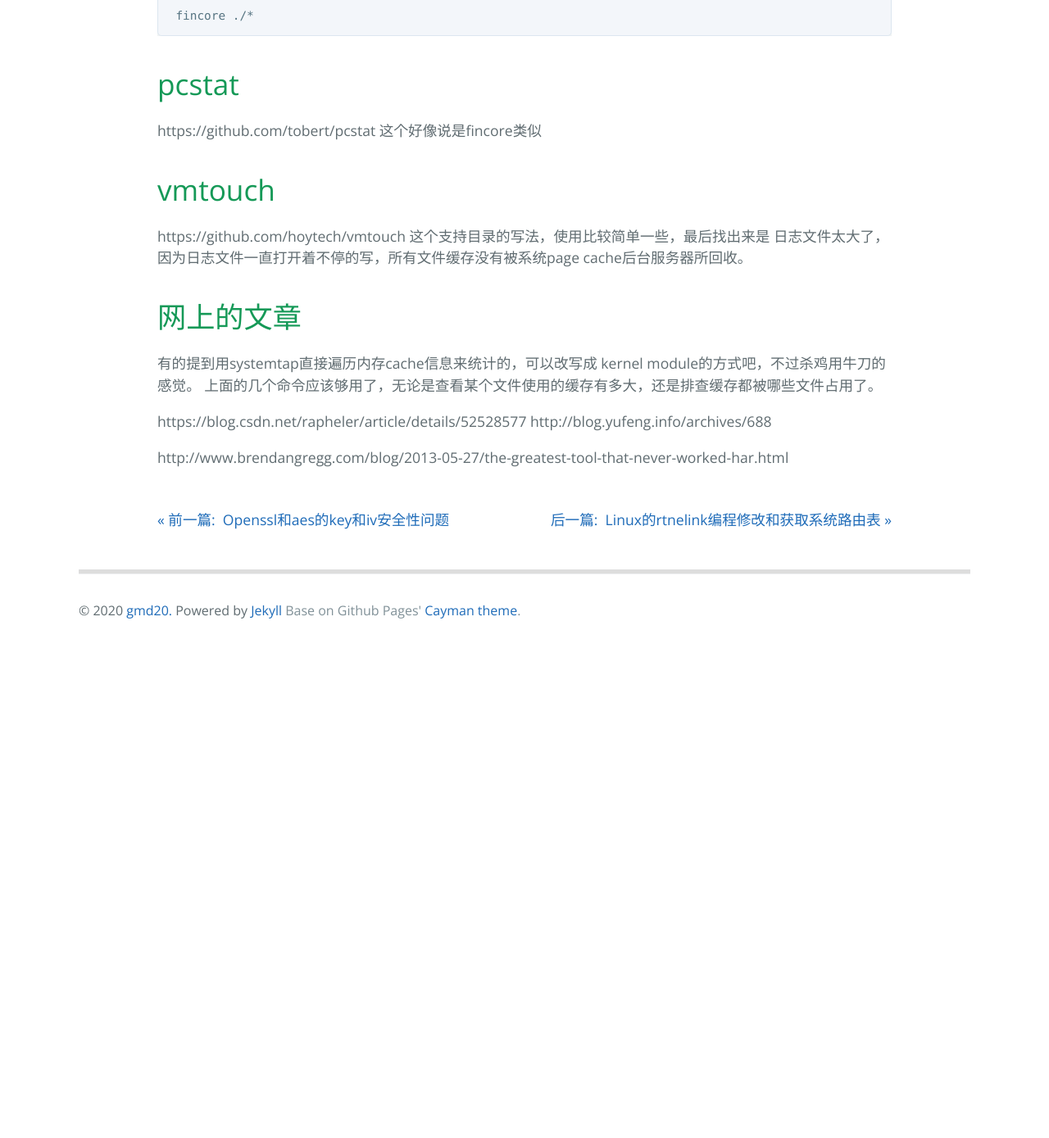
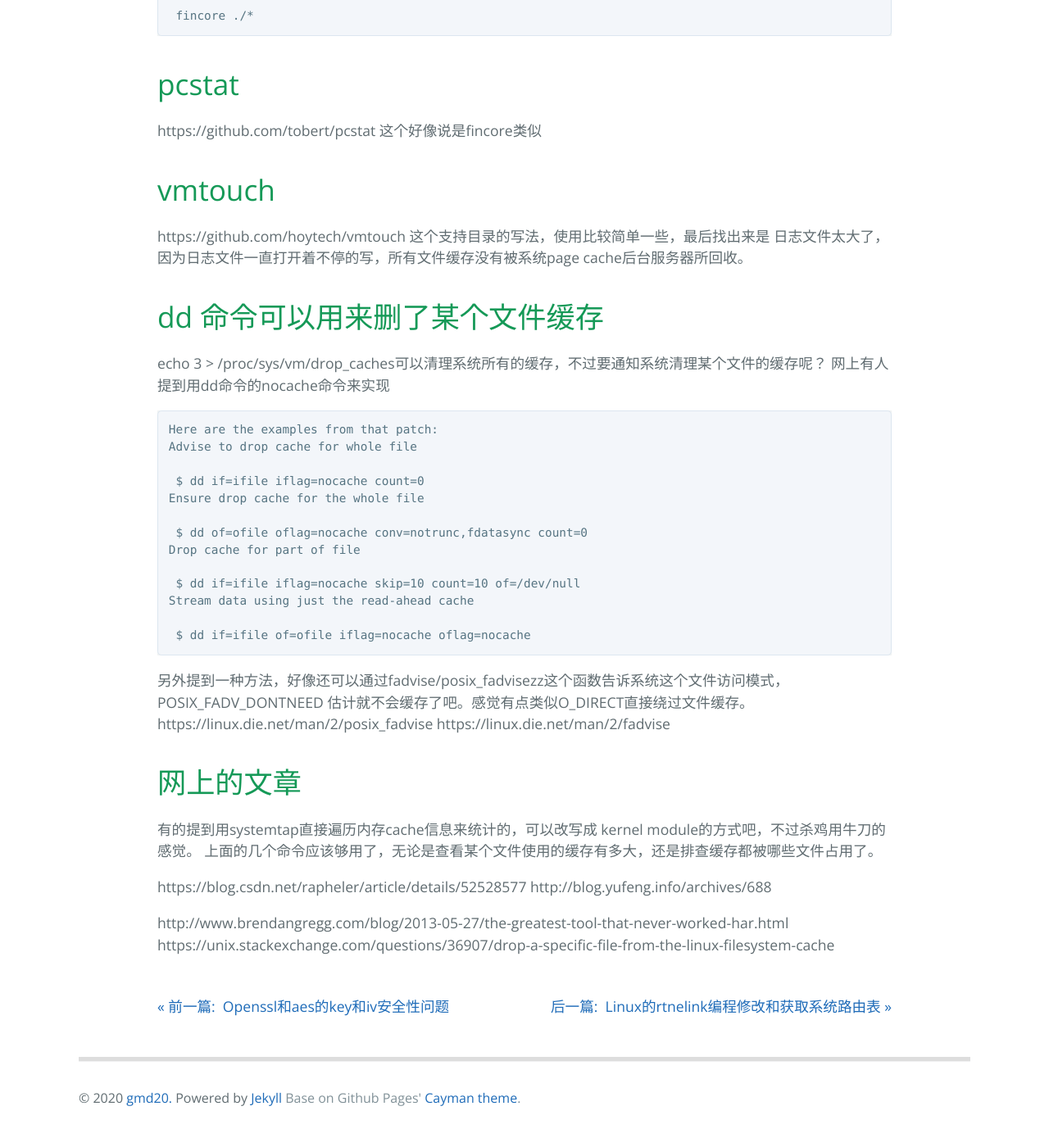
Before and after one commit to gmd20/gmd20.github.io, a Jekyll site: the page built from _posts/2020-06-30-查看linux的page cache文件系统缓存里面是那些文件占用的vmtouch命令.markdown, in a window 1280 px wide and 1400 px high, scrolled down 1125 px. Shown: the top 1389 px of the window at 82% size. Built offline with Jekyll 4.4.1, drawn with Linux system fonts in a browser that asks for light colours; comment, search, counter and statistics services are not loaded; before the commit the page ends 1930 px from its top, so only the background shows below that.

Commit message:
Update 2020-06-30-查看linux的page cache文件系统缓存里面是那些文件占用的vmtouch命令.markdown

````diff
--- a/_posts/2020-06-30-查看linux的page cache文件系统缓存里面是那些文件占用的vmtouch命令.markdown
+++ b/_posts/2020-06-30-查看linux的page cache文件系统缓存里面是那些文件占用的vmtouch命令.markdown
@@ -31,6 +31,32 @@ vmtouch
 https://github.com/hoytech/vmtouch
 这个支持目录的写法，使用比较简单一些，最后找出来是 日志文件太大了，因为日志文件一直打开着不停的写，所有文件缓存没有被系统page cache后台服务器所回收。
 
+dd 命令可以用来删了某个文件缓存
+===============================
+echo 3 > /proc/sys/vm/drop_caches可以清理系统所有的缓存，不过要通知系统清理某个文件的缓存呢？
+网上有人提到用dd命令的nocache命令来实现
+```text
+Here are the examples from that patch:
+Advise to drop cache for whole file
+
+ $ dd if=ifile iflag=nocache count=0
+Ensure drop cache for the whole file
+
+ $ dd of=ofile oflag=nocache conv=notrunc,fdatasync count=0
+Drop cache for part of file
+
+ $ dd if=ifile iflag=nocache skip=10 count=10 of=/dev/null
+Stream data using just the read-ahead cache
+
+ $ dd if=ifile of=ofile iflag=nocache oflag=nocache
+```
+另外提到一种方法，好像还可以通过fadvise/posix_fadvisezz这个函数告诉系统这个文件访问模式， POSIX_FADV_DONTNEED 估计就不会缓存了吧。感觉有点类似O_DIRECT直接绕过文件缓存。
+https://linux.die.net/man/2/posix_fadvise
+https://linux.die.net/man/2/fadvise
+
+
+
+
 
 网上的文章
 =========
@@ -41,3 +67,4 @@ https://blog.csdn.net/rapheler/article/details/52528577
 http://blog.yufeng.info/archives/688
 
 http://www.brendangregg.com/blog/2013-05-27/the-greatest-tool-that-never-worked-har.html
+https://unix.stackexchange.com/questions/36907/drop-a-specific-file-from-the-linux-filesystem-cache
````
